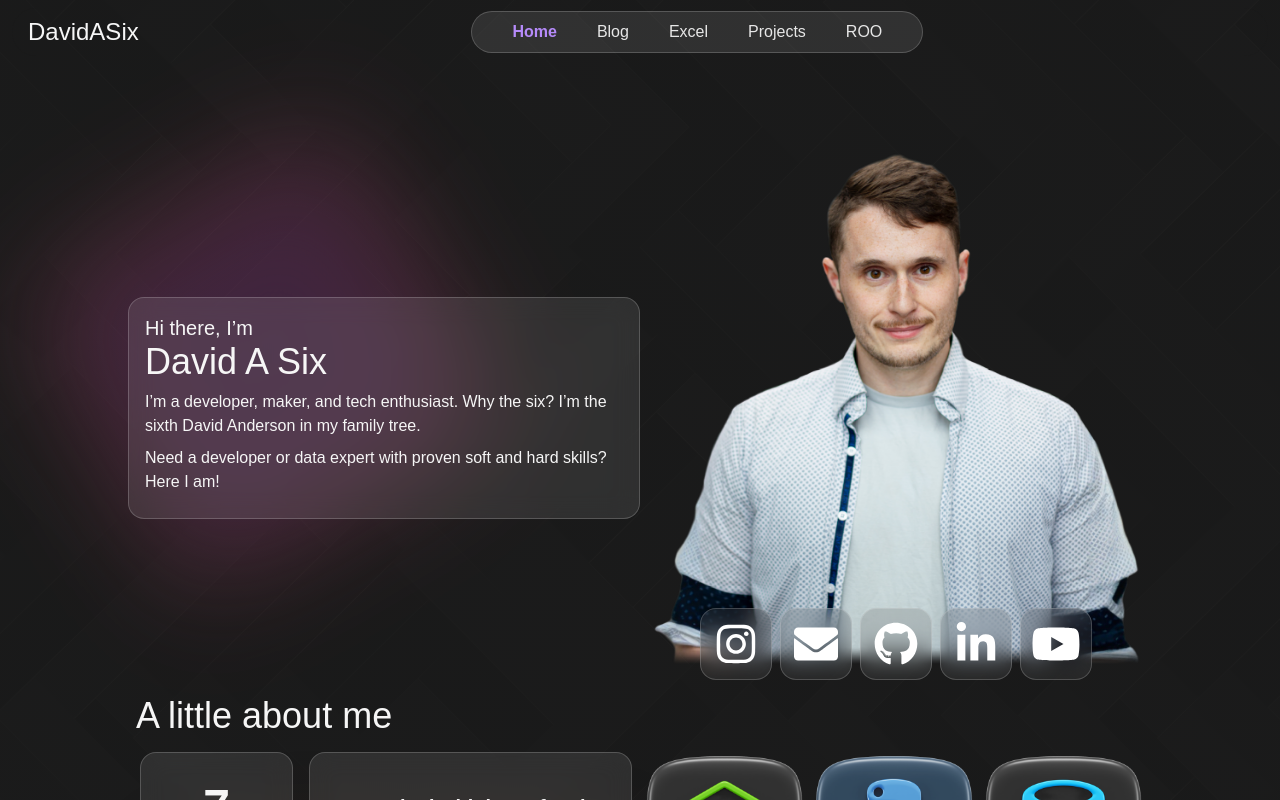
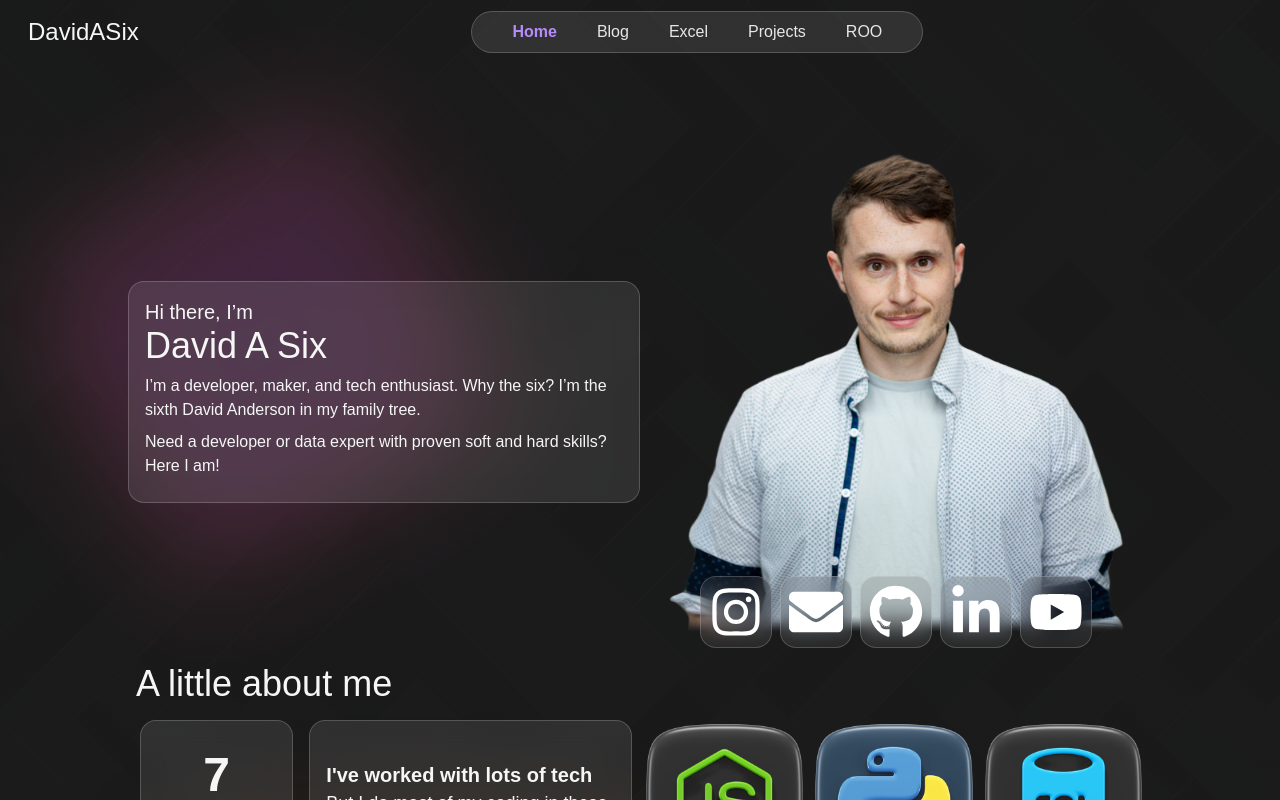
Before and after one commit to DavidASix/davidasix.com, a Next.js app: page / in a window 1280 px wide. Shown: the top 800 px of the page. Built offline with nearby package versions, Linux system fonts and the light colour scheme; a web font is replaced by a local one.

Commit message:
Added dynamic sizing for social icons

```diff
--- a/src/pages/index.js
+++ b/src/pages/index.js
@@ -20,8 +20,7 @@ const SocialLink = ({ social }) => {
       >
         <SocialIcon
           social={social.socialMedia}
-          className="p-2 fill-white hover:fill-da-da-50"
-          style={{ height: 60, width: 70 }}
+          className="p-2 fill-white hover:fill-da-da-50 h-14 w-14 md:h-[70px] md:w-[70px]"
         />
       </a>
     </div>
@@ -64,7 +63,7 @@ export default function Home() {
               <img
                 src="/images/headshot-square.png"
                 alt="A headshot of David wearing an unbuttoned white collared shirt."
-                className="z-10 max-h-[65vh]"
+                className="z-10 max-h-[60vh]"
               />
               <div className="flex h-min absolute -bottom-5 z-20">
                 {socials.map((s, i) => (
```
